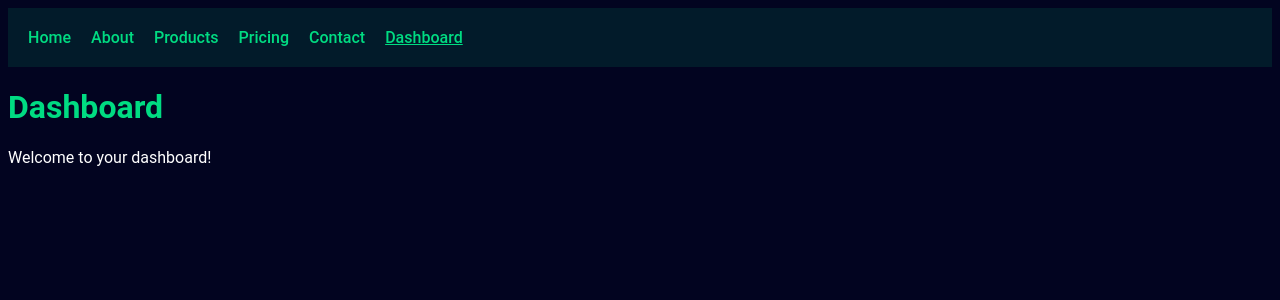
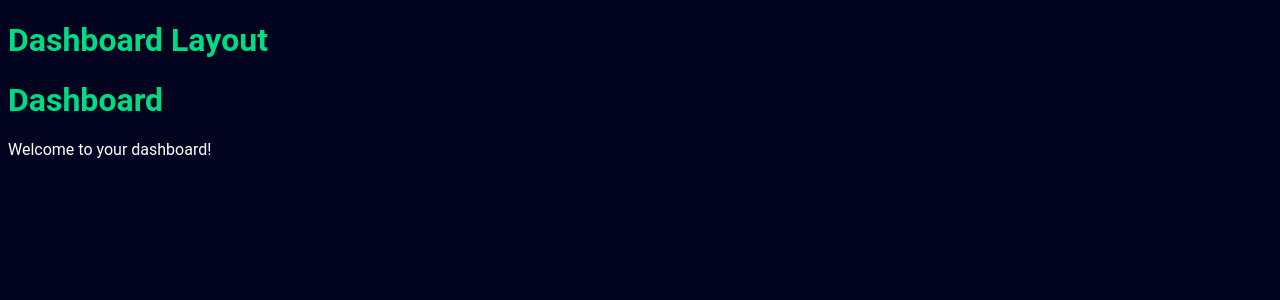
Before and after one commit to AdrianMGL/nuxt-products-V2, a Nuxt app: page /dashboard in a window 1280 px wide. Shown: the top 300 px of the page. Built offline with nearby package versions, Linux system fonts and the light colour scheme.

Commit message:
29 nuxt layouts - plantillas

```diff
--- a/app/app.vue
+++ b/app/app.vue
@@ -1,12 +1,9 @@
 <template>
 
-  <div>
-
-    <MainNavigation />
-
+  <NuxtLayout>
+    <!-- <MainNavigation /> -->
     <NuxtPage />
-
-  </div>
+  </NuxtLayout>
 
 </template>
 
--- /dev/null
+++ b/app/layouts/dashboard-layout.vue
@@ -0,0 +1,6 @@
+<template>
+    <div>
+        <h1>Dashboard Layout</h1>
+        <slot />
+    </div>
+</template>
--- /dev/null
+++ b/app/layouts/default.vue
@@ -0,0 +1,6 @@
+<template>
+    <div>
+        <MainNavigation />
+        <slot />
+    </div>
+</template>
--- a/app/pages/dashboard/index.vue
+++ b/app/pages/dashboard/index.vue
@@ -1,4 +1,17 @@
-<script setup lang="ts"></script>
+<script setup lang="ts">
+
+definePageMeta({
+  layout: 'dashboard-layout',
+  title: 'Dashboard',
+  meta: [
+    {
+      name: 'description',
+      content: 'This is the dashboard page of our Nuxt 2 application.',
+    },
+  ],
+});
+
+</script>
 
 <template>
   <div>
```
